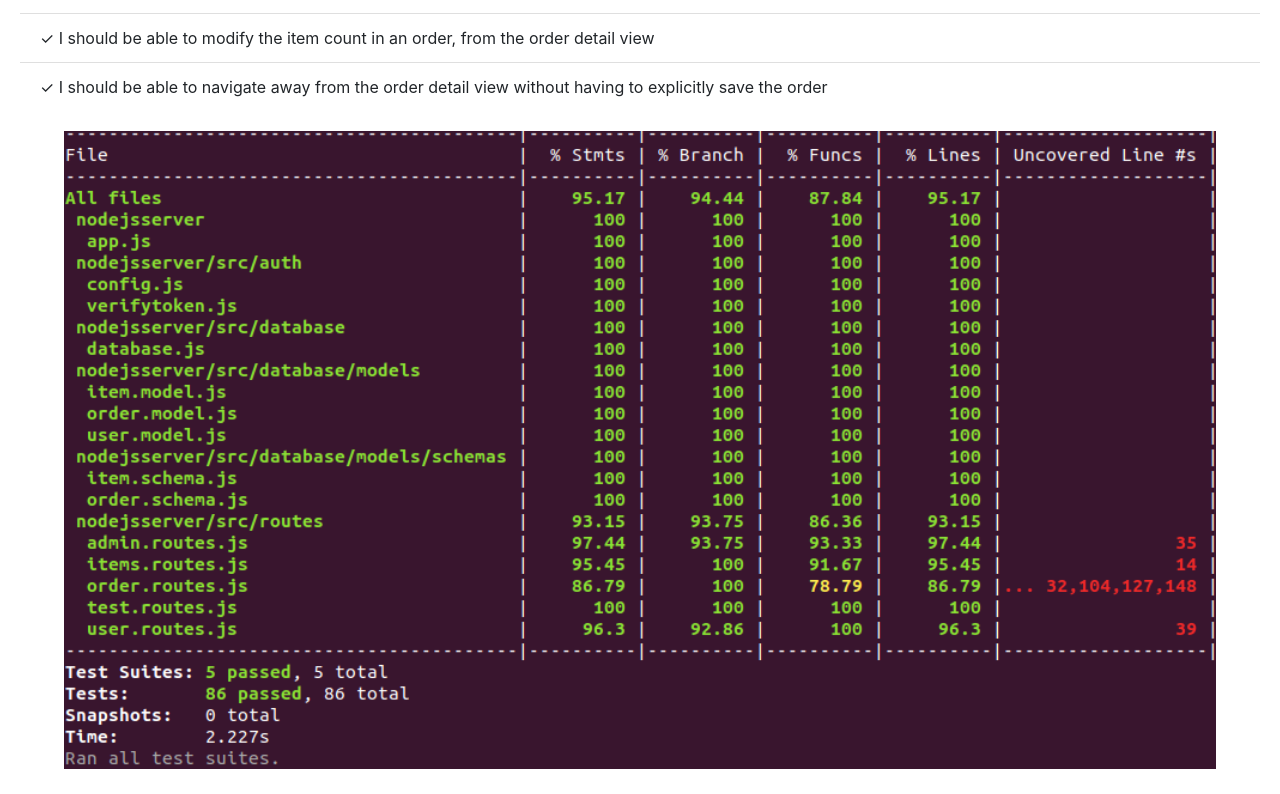
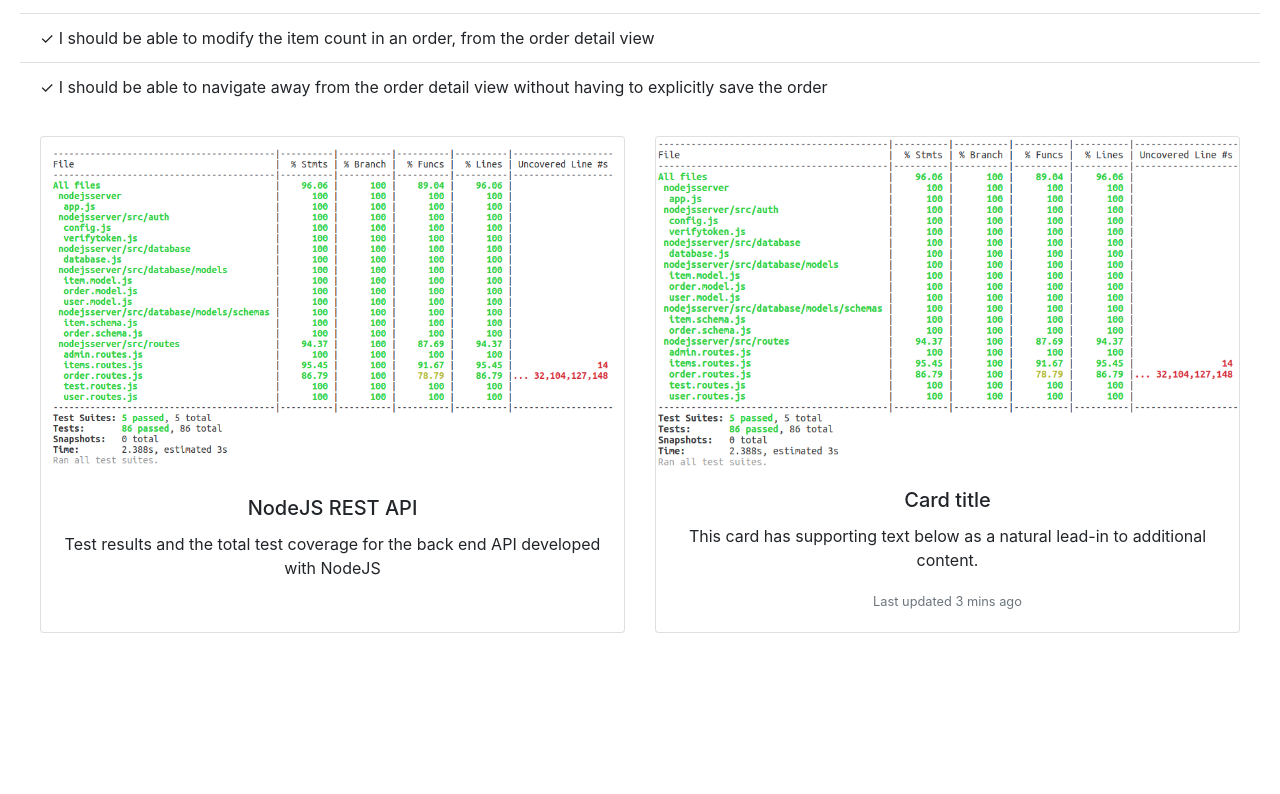
Before and after one commit to Dilu9218/sysco-pos-react-front-end, a React (Create React App) app: page /home in a window 1280 px wide. Shown: the part 885-1679 px from the top of the page. After the commit the page ends 1543 px from the top, so only its background shows below. Built offline with nearby package versions, Linux system fonts and the light colour scheme.

Commit message:
refactor: image padding added

```diff
--- a/src/pages/mainpage.js
+++ b/src/pages/mainpage.js
@@ -29,7 +29,26 @@ class MainPage extends Component {
                         <li className="list-group-item">&#10003; I should be able to navigate away from the order detail view without having to explicitly save the order</li>
                     </ul>
                 </div>
-                <img src={require('./node_test_results.png')} alt="Node JS REST API Test Results and Coverage" style={{ width: '90%', marginBottom: '25px' }} />
+                <div className="card-deck" style={{ margin: '25px' }}>
+                    <div className="card" style={{ border: '1px solid rgba(0,0,0,.125)' }}>
+                        <img className="card-img-top" src={require('./node_test_results.png')}
+                            alt="Node JS REST API Test Results and Coverage"
+                            style={{ padding: '10px' }} />
+                        <div className="card-body">
+                            <h5 className="card-title">NodeJS REST API</h5>
+                            <p className="card-text">Test results and the total test coverage for the back end API developed with NodeJS
+                            </p>
+                        </div>
+                    </div>
+                    <div className="card" style={{ border: '1px solid rgba(0,0,0,.125)' }}>
+                        <img className="card-img-top" src={require('./node_test_results.png')} alt="Card cap" />
+                        <div className="card-body">
+                            <h5 className="card-title">Card title</h5>
+                            <p className="card-text">This card has supporting text below as a natural lead-in to additional content.</p>
+                            <p className="card-text"><small class="text-muted">Last updated 3 mins ago</small></p>
+                        </div>
+                    </div>
+                </div>
             </React.Fragment>
         );
     }
```
Also changed, not shown: src/pages/node_test_results.png.
